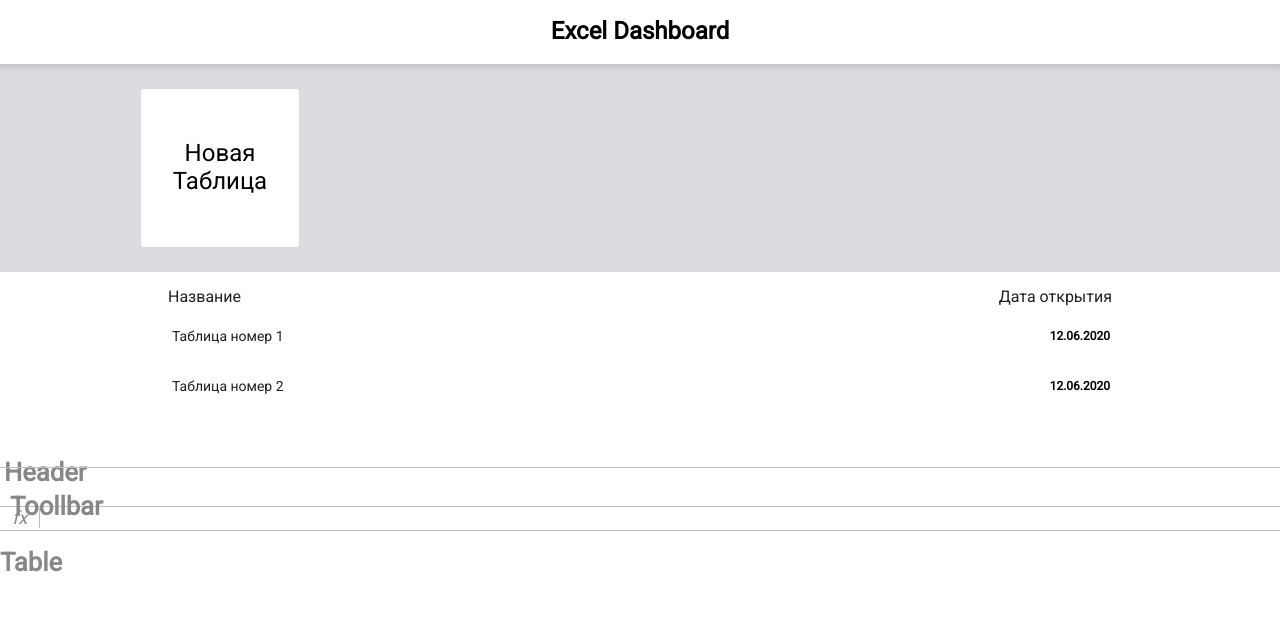
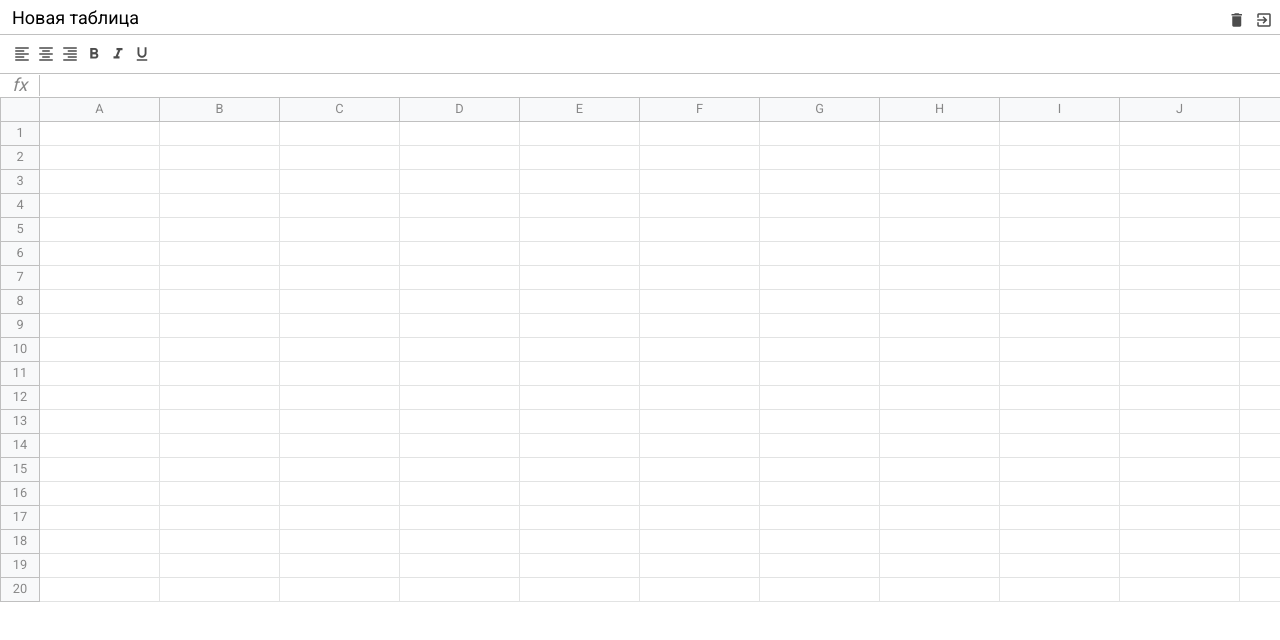
Before and after one commit to satera94da025/excel-course, a website built with webpack: page src/index.html in a window 1280 px wide. Built offline with nearby package versions, Linux system fonts and the light colour scheme.

Commit message:
Finish functional

```diff
--- a/src/components/excel/Excel.js
+++ b/src/components/excel/Excel.js
@@ -1,4 +1,4 @@
-import {$} from "@core/dom";
+import {$} from '@core/dom'
 
 export class Excel {
   constructor(selector, options) {
@@ -12,9 +12,6 @@ export class Excel {
     this.components = this.components.map(Component => {
       const $el = $.create('div', Component.className)
       const component = new Component($el)
-            if (component.name) {
-                window['c' + component.name] = component
-            }
       $el.html(component.toHTML())
       $root.append($el)
       return component
@@ -25,6 +22,7 @@ export class Excel {
 
   render() {
     this.$el.append(this.getRoot())
+
     this.components.forEach(component => component.init())
   }
 }
--- a/src/components/formula/Formula.js
+++ b/src/components/formula/Formula.js
@@ -1,4 +1,4 @@
-import {ExcelComponent} from "@core/ExcelComponent";
+import {ExcelComponent} from '@core/ExcelComponent'
 
 export class Formula extends ExcelComponent {
   static className = 'excel__formula'
@@ -7,7 +7,7 @@ export class Formula extends ExcelComponent {
     super($root, {
       name: 'Formula',
       listeners: ['input', 'click']
-        });
+    })
   }
 
   toHTML() {
@@ -17,12 +17,12 @@ export class Formula extends ExcelComponent {
     `
   }
 
-    onInput(e) {
+  onInput(event) {
     console.log(this.$root)
-        console.log('Formula: oninput', e.target.textContent.trim())
+    console.log('Formula: onInput', event.target.textContent.trim())
   }
 
-    onClick(e){
-        console.log(this.$root)
+  onClick() {
+    console.log('mk')
   }
 }
--- a/src/components/header/Header.js
+++ b/src/components/header/Header.js
@@ -1,8 +1,23 @@
-import {ExcelComponent} from '@core/ExcelComponent';
+import {ExcelComponent} from '@core/ExcelComponent'
 
 export class Header extends ExcelComponent {
-    static className = 'excel__header'
-    toHTML() {
-        return '<h1>Header</h1>'
-    }
+  static className = 'excel__header'
+
+  toHTML() {
+    return `
+      <input type="text" class="input" value="Новая таблица" />
+
+      <div>
+
+        <div class="button">
+          <i class="material-icons">delete</i>
+        </div>
+
+        <div class="button">
+          <i class="material-icons">exit_to_app</i>
+        </div>
+
+      </div>
+    `
+  }
 }
--- a/src/components/table/Table.js
+++ b/src/components/table/Table.js
@@ -1,8 +1,10 @@
-import {ExcelComponent} from "@core/ExcelComponent";
+import {ExcelComponent} from '@core/ExcelComponent'
+import {createTable} from '@/components/table/table.template'
 
 export class Table extends ExcelComponent {
-    static className = 'excel__table'
-    toHTML() {
-        return '<h1>Table</h1>'
-    }
+  static className = 'excel__table'
+
+  toHTML() {
+    return createTable(20)
+  }
 }
--- /dev/null
+++ b/src/components/table/table.template.js
@@ -0,0 +1,53 @@
+const CODES = {
+  A: 65,
+  Z: 90
+}
+
+function toCell() {
+  return `
+    <div class="cell" contenteditable></div>
+  `
+}
+
+function toColumn(col) {
+  return `
+    <div class="column">${col}</div>
+  `
+}
+
+function createRow(index, content) {
+  return `
+    <div class="row">
+      <div class="row-info">${index ? index : ''}</div>
+      <div class="row-data">${content}</div>
+    </div>
+  `
+}
+
+function toChar(_, index) {
+  return String.fromCharCode(CODES.A + index)
+}
+
+export function createTable(rowsCount = 15) {
+  const colsCount = CODES.Z - CODES.A + 1
+  const rows = []
+
+  const cols = new Array(colsCount)
+      .fill('')
+      .map(toChar)
+      .map(toColumn)
+      .join('')
+
+  rows.push(createRow(null, cols))
+
+  for (let i = 0; i < rowsCount; i++) {
+    const cells = new Array(colsCount)
+        .fill('')
+        .map(toCell)
+        .join('')
+
+    rows.push(createRow(i + 1, cells))
+  }
+
+  return rows.join('')
+}
--- /dev/null
+++ b/src/components/toolbar/Toolbar.js
@@ -0,0 +1,44 @@
+import {ExcelComponent} from '@core/ExcelComponent'
+
+export class Toolbar extends ExcelComponent {
+  static className = 'excel__toolbar'
+
+  constructor($root) {
+    super($root, {
+      name: 'Toolbar',
+      listeners: ['click']
+    })
+  }
+
+  toHTML() {
+    return `
+      <div class="button">
+        <i class="material-icons">format_align_left</i>
+      </div>
+
+      <div class="button">
+        <i class="material-icons">format_align_center</i>
+      </div>
+
+      <div class="button">
+        <i class="material-icons">format_align_right</i>
+      </div>
+
+      <div class="button">
+        <i class="material-icons">format_bold</i>
+      </div>
+
+      <div class="button">
+        <i class="material-icons">format_italic</i>
+      </div>
+
+      <div class="button">
+        <i class="material-icons">format_underlined</i>
+      </div>
+    `
+  }
+
+  onClick(event) {
+    console.log(event.target)
+  }
+}
--- a/src/components/toolbar/Toollbar.js
+++ /dev/null
@@ -1,8 +0,0 @@
-import {ExcelComponent} from "@core/ExcelComponent";
-
-export class Toollbar extends ExcelComponent {
-    static className = 'excel__toolbar'
-    toHTML() {
-        return '<h1>Toollbar</h1>'
-    }
-}
--- a/src/index.html
+++ b/src/index.html
@@ -11,48 +11,7 @@
 </head>
 <body>
 
-  <div id="app">
-
-    <div class="db">
-
-      <div class="db__header">
-        <h1>Excel Dashboard</h1>
-      </div>
-
-      <div class="db__new">
-        <div class="db__view">
-          <a href="#" class="db__create">
-            Новая <br /> Таблица
-          </a>
-        </div>
-      </div>
-
-      <div class="db__table db__view">
-
-        <div class="db__list-header">
-          <span>Название</span>
-          <span>Дата открытия</span>
-        </div>
-
-        <ul class="db__list">
-
-          <li class="db__record">
-            <a href="#">Таблица номер 1</a>
-            <strong>12.06.2020</strong>
-          </li>
-
-          <li class="db__record">
-            <a href="#">Таблица номер 2</a>
-            <strong>12.06.2020</strong>
-          </li>
-
-        </ul>
-
-      </div>
-
-    </div>
-
-  </div>
+  <div id="app"></div>
 
 </body>
 </html>
--- a/src/index.js
+++ b/src/index.js
@@ -1,12 +1,12 @@
 import './scss/index.scss'
 import {Excel} from '@/components/excel/Excel';
 import {Header} from "@/components/header/Header";
-import {Toollbar} from "@/components/toolbar/Toollbar";
+import {Toolbar} from "@/components/toolbar/Toolbar";
 import {Formula} from "@/components/formula/Formula";
 import {Table} from "@/components/table/Table";
 
 
 const excel = new Excel('#app', {
-    components: [Header, Toollbar, Formula, Table]
+    components: [Header, Toolbar, Formula, Table]
 })
 excel.render()
```
Also changed, not shown: src/assets/excel.html (+4 -2 lines). Lines whose indentation alone changed are shown as unchanged.
